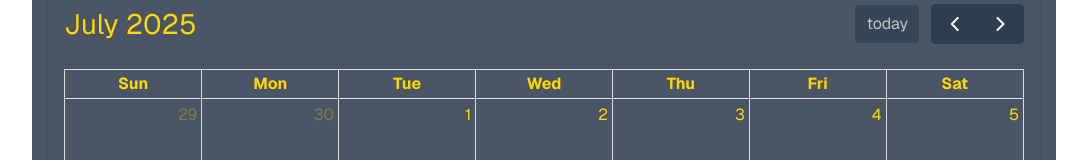
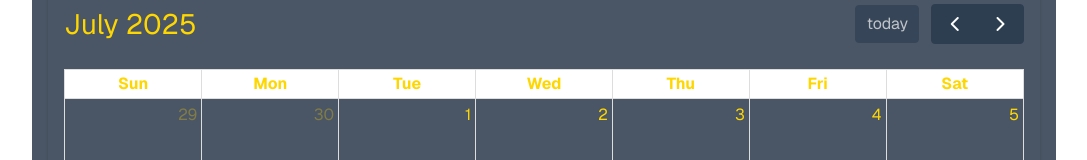
Before and after one commit to jkdahlst/ninja_competition_project, a Next.js app: page /calendar in a window 1280 px wide. Shown: the part 243-403 px from the top of the page, without its empty margins (96-1183 px from the left). Built offline with nearby package versions, Linux system fonts and the light colour scheme; no server answers; the database is empty.

Commit message:
Fix calendar scrolling

```diff
--- a/components/CalendarView.tsx
+++ b/components/CalendarView.tsx
@@ -126,6 +126,7 @@
         <FullCalendar
           plugins={[dayGridPlugin, interactionPlugin]}
           initialView="dayGridMonth"
+          height="auto"
           events={
             selectedLeague === "All"
               ? events
```
